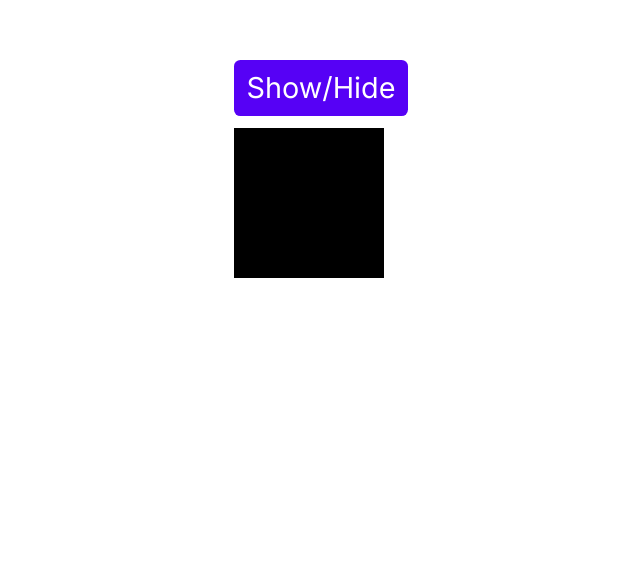
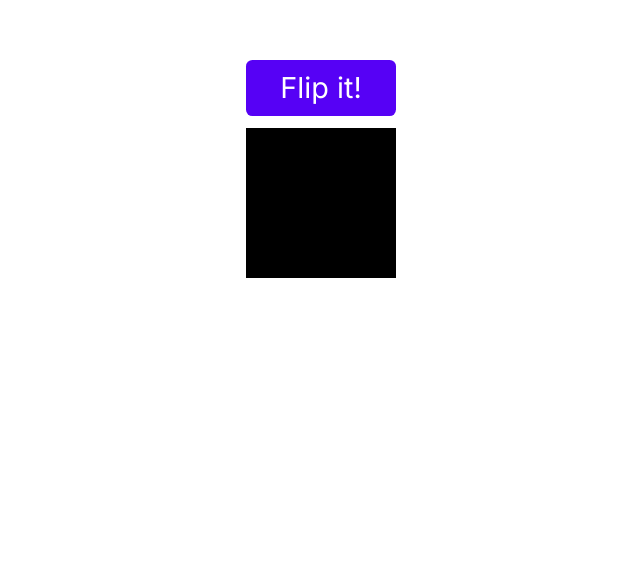
Before and after one commit to devHksingh/Learn-NextJS, a Next.js app in the folder framer-motion/: page / in a window 1280 px wide. Shown: the part 231-800 px from the top of the page, without its empty margins (319-959 px from the left). Built offline with nearby package versions, Linux system fonts and the light colour scheme.

Commit message:
add animation from useAnimationControls

```diff
--- a/framer-motion/src/app/page.tsx
+++ b/framer-motion/src/app/page.tsx
@@ -1,119 +1,14 @@
 import Image from "next/image";
 import BasicsOfMoyion from "@/components/BasicsOfMotion"
 import Gestures from "@/components/Gestures";
+import AnimationControls from "@/components/AnimationControls";
 export default function Home() {
   return (
-    // <main className="flex min-h-screen flex-col items-center justify-between p-24">
-    //   <div className="z-10 w-full max-w-5xl items-center justify-between font-mono text-sm lg:flex">
-    //     <p className="fixed left-0 top-0 flex w-full justify-center border-b border-gray-300 bg-gradient-to-b from-zinc-200 pb-6 pt-8 backdrop-blur-2xl dark:border-neutral-800 dark:bg-zinc-800/30 dark:from-inherit lg:static lg:w-auto  lg:rounded-xl lg:border lg:bg-gray-200 lg:p-4 lg:dark:bg-zinc-800/30">
-    //       Get started by editing&nbsp;
-    //       <code className="font-mono font-bold">src/app/page.tsx</code>
-    //     </p>
-    //     <div className="fixed bottom-0 left-0 flex h-48 w-full items-end justify-center bg-gradient-to-t from-white via-white dark:from-black dark:via-black lg:static lg:size-auto lg:bg-none">
-    //       <a
-    //         className="pointer-events-none flex place-items-center gap-2 p-8 lg:pointer-events-auto lg:p-0"
-    //         href="https://vercel.com?utm_source=create-next-app&utm_medium=appdir-template&utm_campaign=create-next-app"
-    //         target="_blank"
-    //         rel="noopener noreferrer"
-    //       >
-    //         By{" "}
-    //         <Image
-    //           src="/vercel.svg"
-    //           alt="Vercel Logo"
-    //           className="dark:invert"
-    //           width={100}
-    //           height={24}
-    //           priority
-    //         />
-    //       </a>
-    //     </div>
-    //   </div>
 
-    //   <div className="relative z-[-1] flex place-items-center before:absolute before:h-[300px] before:w-full before:-translate-x-1/2 before:rounded-full before:bg-gradient-radial before:from-white before:to-transparent before:blur-2xl before:content-[''] after:absolute after:-z-20 after:h-[180px] after:w-full after:translate-x-1/3 after:bg-gradient-conic after:from-sky-200 after:via-blue-200 after:blur-2xl after:content-[''] before:dark:bg-gradient-to-br before:dark:from-transparent before:dark:to-blue-700 before:dark:opacity-10 after:dark:from-sky-900 after:dark:via-[#0141ff] after:dark:opacity-40 sm:before:w-[480px] sm:after:w-[240px] before:lg:h-[360px]">
-    //     <Image
-    //       className="relative dark:drop-shadow-[0_0_0.3rem_#ffffff70] dark:invert"
-    //       src="/next.svg"
-    //       alt="Next.js Logo"
-    //       width={180}
-    //       height={37}
-    //       priority
-    //     />
-    //   </div>
-
-    //   <div className="mb-32 grid text-center lg:mb-0 lg:w-full lg:max-w-5xl lg:grid-cols-4 lg:text-left">
-    //     <a
-    //       href="https://nextjs.org/docs?utm_source=create-next-app&utm_medium=appdir-template&utm_campaign=create-next-app"
-    //       className="group rounded-lg border border-transparent px-5 py-4 transition-colors hover:border-gray-300 hover:bg-gray-100 hover:dark:border-neutral-700 hover:dark:bg-neutral-800/30"
-    //       target="_blank"
-    //       rel="noopener noreferrer"
-    //     >
-    //       <h2 className="mb-3 text-2xl font-semibold">
-    //         Docs{" "}
-    //         <span className="inline-block transition-transform group-hover:translate-x-1 motion-reduce:transform-none">
-    //           -&gt;
-    //         </span>
-    //       </h2>
-    //       <p className="m-0 max-w-[30ch] text-sm opacity-50">
-    //         Find in-depth information about Next.js features and API.
-    //       </p>
-    //     </a>
-
-    //     <a
-    //       href="https://nextjs.org/learn?utm_source=create-next-app&utm_medium=appdir-template-tw&utm_campaign=create-next-app"
-    //       className="group rounded-lg border border-transparent px-5 py-4 transition-colors hover:border-gray-300 hover:bg-gray-100 hover:dark:border-neutral-700 hover:dark:bg-neutral-800/30"
-    //       target="_blank"
-    //       rel="noopener noreferrer"
-    //     >
-    //       <h2 className="mb-3 text-2xl font-semibold">
-    //         Learn{" "}
-    //         <span className="inline-block transition-transform group-hover:translate-x-1 motion-reduce:transform-none">
-    //           -&gt;
-    //         </span>
-    //       </h2>
-    //       <p className="m-0 max-w-[30ch] text-sm opacity-50">
-    //         Learn about Next.js in an interactive course with&nbsp;quizzes!
-    //       </p>
-    //     </a>
-
-    //     <a
-    //       href="https://vercel.com/templates?framework=next.js&utm_source=create-next-app&utm_medium=appdir-template&utm_campaign=create-next-app"
-    //       className="group rounded-lg border border-transparent px-5 py-4 transition-colors hover:border-gray-300 hover:bg-gray-100 hover:dark:border-neutral-700 hover:dark:bg-neutral-800/30"
-    //       target="_blank"
-    //       rel="noopener noreferrer"
-    //     >
-    //       <h2 className="mb-3 text-2xl font-semibold">
-    //         Templates{" "}
-    //         <span className="inline-block transition-transform group-hover:translate-x-1 motion-reduce:transform-none">
-    //           -&gt;
-    //         </span>
-    //       </h2>
-    //       <p className="m-0 max-w-[30ch] text-sm opacity-50">
-    //         Explore starter templates for Next.js.
-    //       </p>
-    //     </a>
-
-    //     <a
-    //       href="https://vercel.com/new?utm_source=create-next-app&utm_medium=appdir-template&utm_campaign=create-next-app"
-    //       className="group rounded-lg border border-transparent px-5 py-4 transition-colors hover:border-gray-300 hover:bg-gray-100 hover:dark:border-neutral-700 hover:dark:bg-neutral-800/30"
-    //       target="_blank"
-    //       rel="noopener noreferrer"
-    //     >
-    //       <h2 className="mb-3 text-2xl font-semibold">
-    //         Deploy{" "}
-    //         <span className="inline-block transition-transform group-hover:translate-x-1 motion-reduce:transform-none">
-    //           -&gt;
-    //         </span>
-    //       </h2>
-    //       <p className="m-0 max-w-[30ch] text-balance text-sm opacity-50">
-    //         Instantly deploy your Next.js site to a shareable URL with Vercel.
-    //       </p>
-    //     </a>
-    //   </div>
-    // </main>
-    //
     <section>
-    <BasicsOfMoyion/>
-    <Gestures/>
+    {/* <BasicsOfMoyion/> */}
+    {/* <Gestures/> */}
+    <AnimationControls/>
     </section>
 
   );
--- /dev/null
+++ b/framer-motion/src/components/AnimationControls.tsx
@@ -0,0 +1,43 @@
+'use client'
+import React from 'react'
+import {motion, useAnimationControls} from 'framer-motion'
+const AnimationControls = () => {
+    const flipControls = useAnimationControls()
+    const handleClick =()=>{
+        flipControls.start("flip")
+    }
+  return (
+    <div
+    style={{
+        display:'grid',
+        placeContent:'center',
+        height:'100vh',
+        gap:"0.8rem"
+    }}
+    >
+        <button
+        onClick={handleClick}
+        className='example-button'>Flip it!</button>
+        <motion.div
+        style={{
+            height:150,
+            width:150,
+            background:"black"
+        }}
+        variants={{
+            initial:{
+                rotate:'0deg'
+            },
+            flip:{
+                rotate:"360deg"
+            }
+        }}
+        // whileHover="flip"
+        initial="initial"
+        animate={flipControls}
+        ></motion.div>
+    </div>
+  )
+}
+
+export default AnimationControls
```
